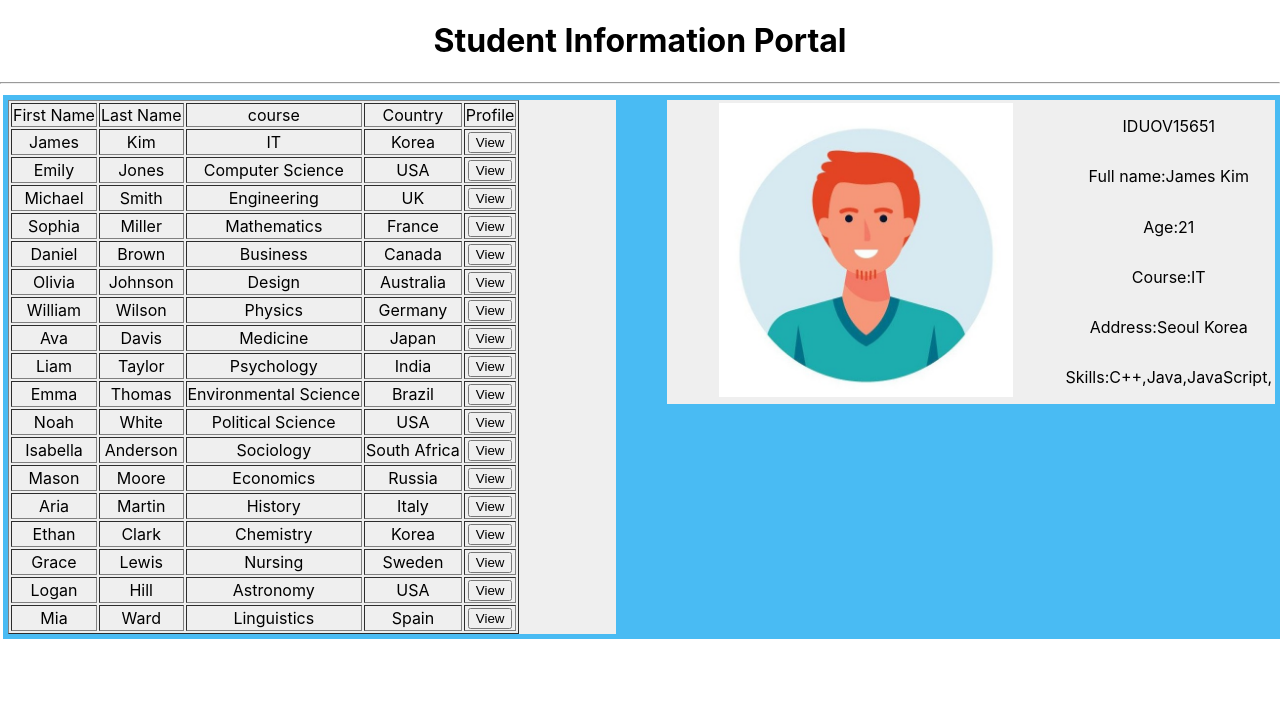
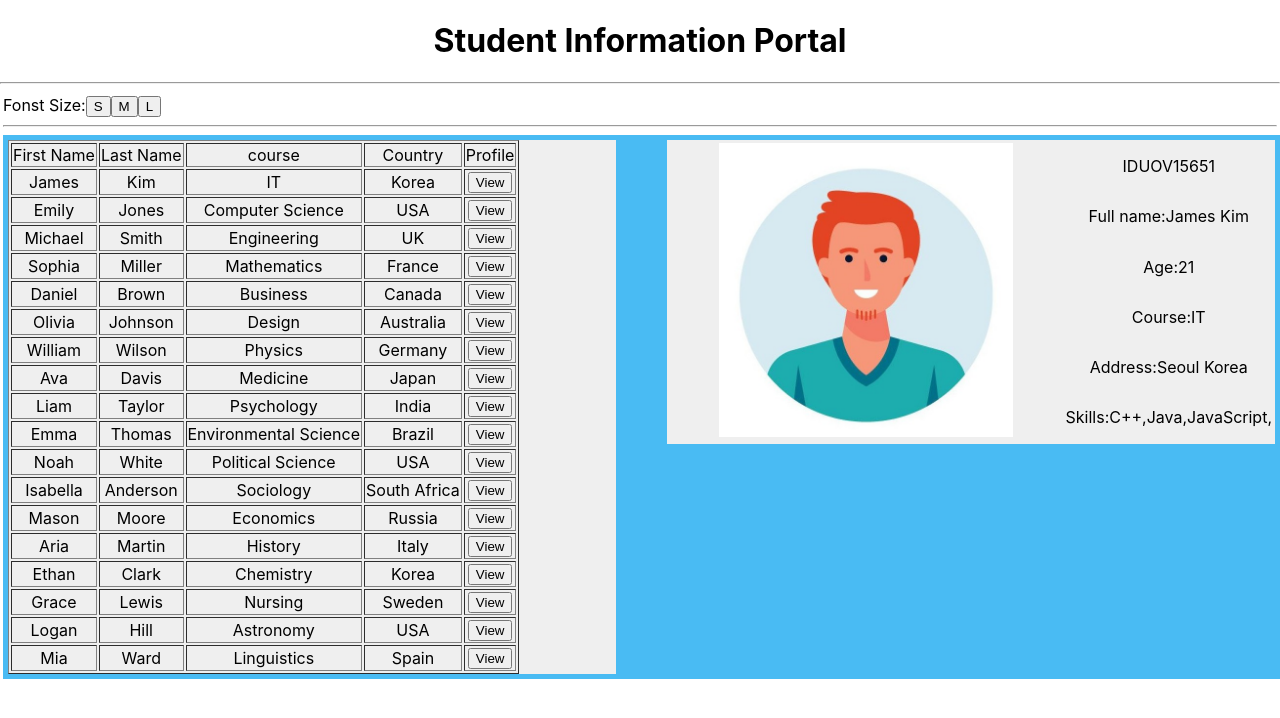
Before and after one commit to TharinduLakshimal/IT3133ReactProject, a React (Create React App) app in the folder studentapp/: page / in a window 1280 px wide. Shown: the top 718 px of the page. Built offline with nearby package versions, Linux system fonts and the light colour scheme.

Commit message:
create font size buttons

```diff
--- a/studentapp/src/App.js
+++ b/studentapp/src/App.js
@@ -7,6 +7,7 @@ function App() {
     <div className="App">
     <h1>Student Information Portal</h1>
     <hr/>
+
     <table width="100%">
       <tbody>
         <tr>
--- a/studentapp/src/assests/css/compo.css
+++ b/studentapp/src/assests/css/compo.css
@@ -25,3 +25,7 @@
 .profile{
     width: 75%;
 }
+
+.fontSize{
+    align:left;
+}
--- a/studentapp/src/components/StudentTable.js
+++ b/studentapp/src/components/StudentTable.js
@@ -4,12 +4,21 @@ import {useState} from"react";
 
 export default function StudentTable(props){
     const [stu,setStu]=useState( props.students[0]);
+    const [font,setFont]=useState(16);
     return (
 
     <div>
+        <div align='left'>
+            Fonst Size:
+            <button onClick={()=>setFont(14)}>S</button>
+            <button onClick={()=>setFont(18)}>M</button>
+            <button onClick={()=>setFont(20)}>L</button>
+        </div>
+
+        <hr/>
          <div className="outerDiv">
             <div className="leftDiv">
-                <table border="1">
+                <table border="1" style={{fontSize:`${font}px`}}>
                     <thead>
                         <tr>
                             <td>First Name</td>
```
